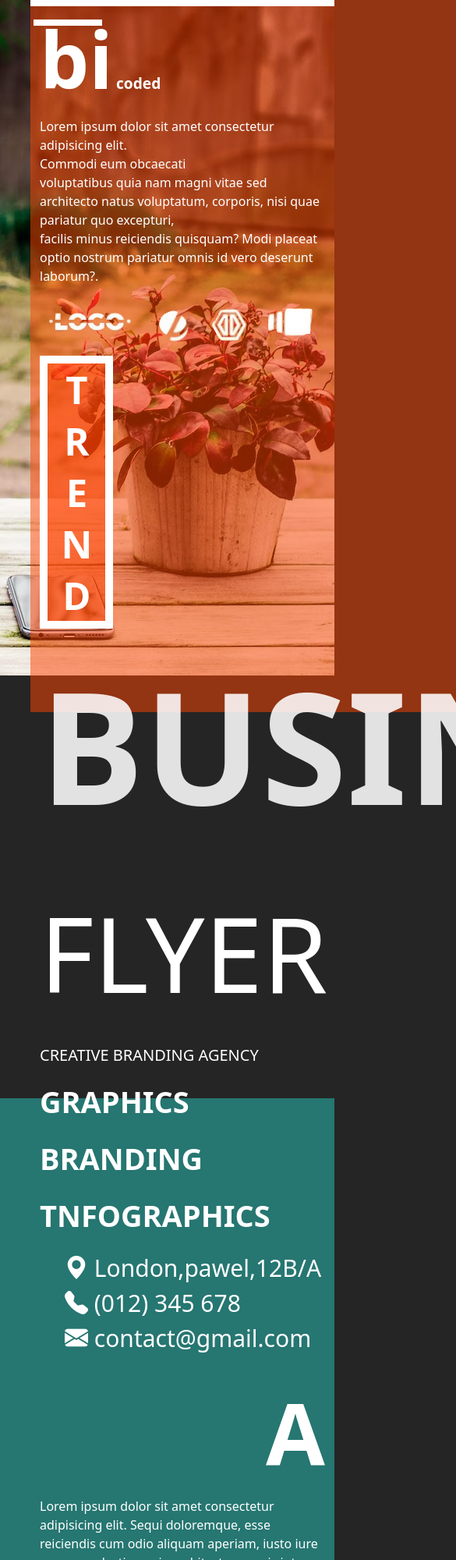
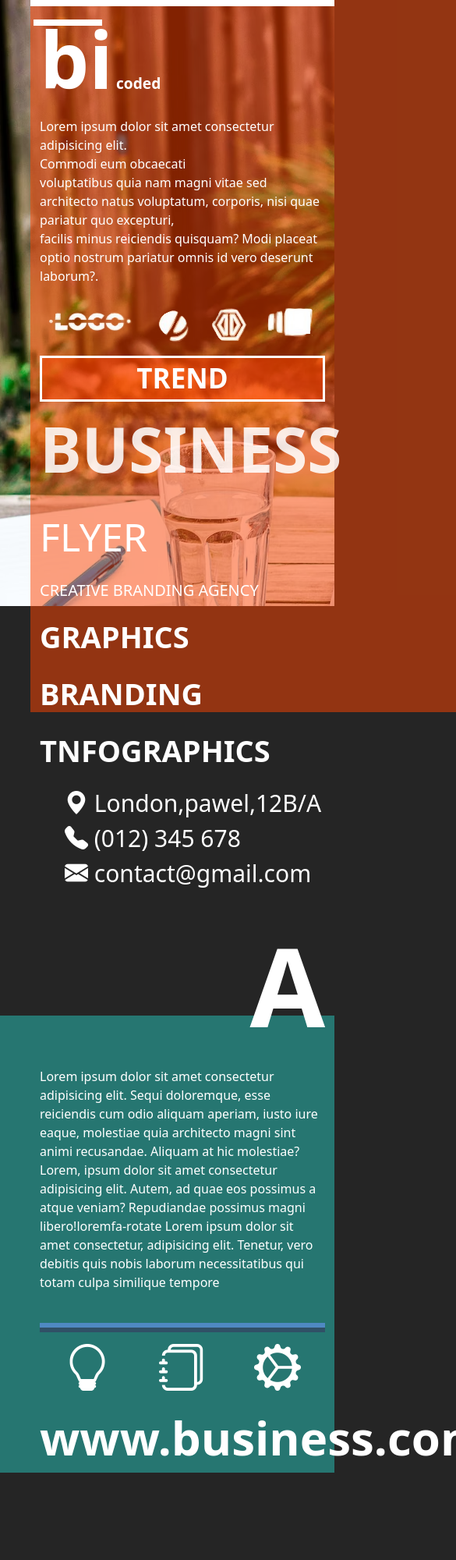
Before and after one commit to Mayurimanek11/layout_5, a plain HTML site: page index.html in a window 390 px wide. Shown: the top 2000 px of the page at 78% size, 585 px wide, since content can reach past the window. After the commit the page ends 1888 px from the top, so only its background shows below. Drawn offline with nearby package versions, Linux system fonts and the light colour scheme.

Commit message:
add screen 500px media qurey file

```diff
--- a/mediaqurey.css
+++ b/mediaqurey.css
@@ -44,3 +44,52 @@
 
 
 }
+@media screen and (max-width: 500px) {
+    body {
+        background-color: rgba(0, 0, 0, 0.856);
+        position: relative;
+        z-index: 1;
+    }
+    .trend {
+        writing-mode: horizontal-tb;
+        font-size: 35px;
+        border: 3px solid;
+        text-align: center;
+    }
+    .business {
+        font-weight: bold;
+        font-size: 80px;
+        color: rgba(255, 255, 255, 0.87);
+    }
+    .flyer {
+        color: white;
+        font-size: 50px;
+    }
+    .creative {
+        font-size: 20px;
+    }
+    .blue_bg{
+    height: 626px;
+    width: 363px;
+
+    }
+    orange_bg {
+        width: 589px;
+        height: 776px;
+    }
+    .blue_bg {
+        background-color: rgb(39 185 176 / 55%);
+        position: absolute;
+        width: 616px;
+        height: 586px;
+    }
+    .main_img {
+        width: 120%;
+        height: 777px;
+
+}
+.latter_a {
+    font-size: 140px;
+
+}
+}
```
